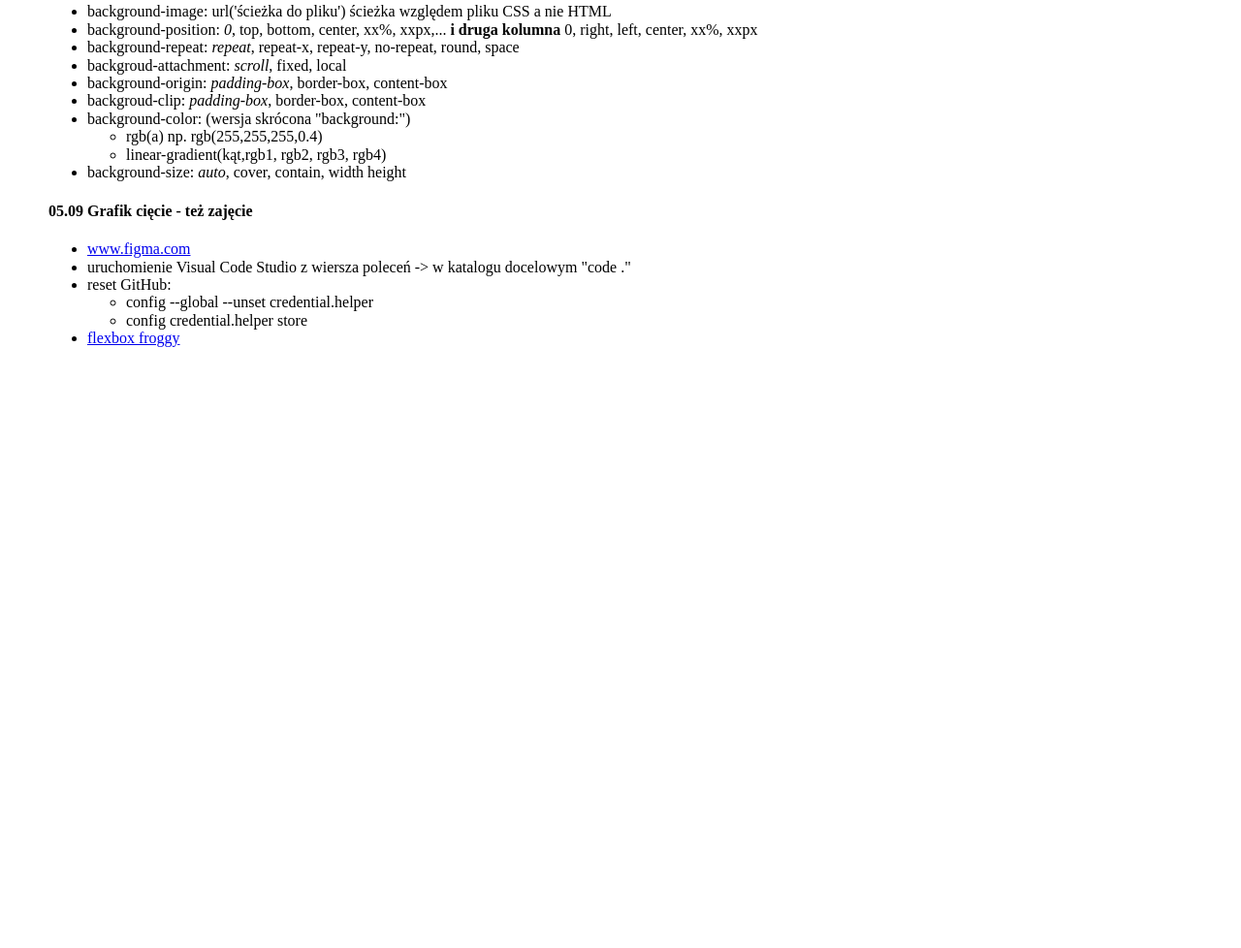
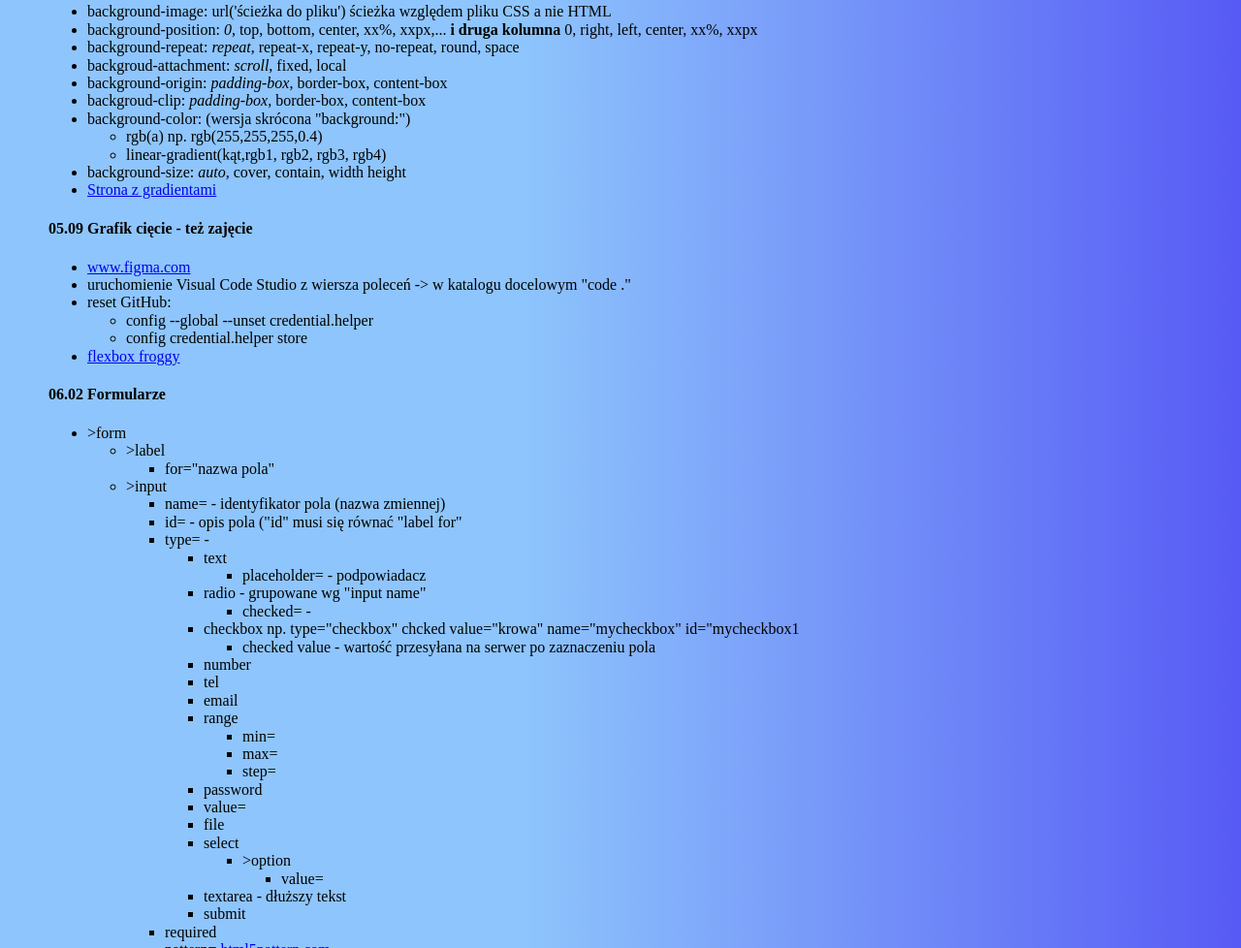
Before and after one commit to RadowidSzebla/homepage, a plain HTML site: page notatkiWTF.html in a window 1280 px wide. Shown: the part 1822-2800 px from the top of the page at 97% size. Before the commit the page ends 2197 px from the top, so only its background shows below. Drawn offline with Linux system fonts and the light colour scheme.

Commit message:
zmieniona struktura plików css i przerobione formularze

```diff
--- /dev/null
+++ b/css/global.css
@@ -0,0 +1,32 @@
+html {
+    box-sizing: border-box;
+}
+
+*, *after, *:before {
+    box-sizing: inherit;
+}
+
+.navigation {
+
+}
+
+.navigation__list {
+    display: flex;
+    justify-content: center;
+    align-items: center;
+    list-style: none;
+    padding: 0;
+}
+
+.navigation__item {
+    display: block;
+    margin: 0 8px;
+}
+
+.footer{
+    background-color: rgba(170, 144, 144, 0.521);
+    display: flex;
+    padding: 20px;
+    flex-direction: row;
+    align-content: flex-end;
+}
--- a/css/index.css
+++ b/css/index.css
@@ -1,15 +1,7 @@
-html {
-    box-sizing: border-box;
-}
-
-*, *after, *:before {
-    box-sizing: inherit;
-}
-
 .body {
     min-height: 100vh;
     padding: 0 0 0 50px;
-    background-image: url('.../img/20170322_083014.jpg');
+    background-image: url('../img/20170322_083014.jpg');
     background-position: top left;
     background-repeat: repeat;
     background-size: cover;
@@ -17,13 +9,6 @@ html {
 
 .content{
 
-}
-.footer{
-    background-color: rgba(170, 144, 144, 0.521);
-    display: flex;
-    padding: 20px;
-    flex-direction: row;
-    align-content: flex-end;
 }
 
 h1 {
--- a/css/kalendarz.css
+++ b/css/kalendarz.css
@@ -6,24 +6,13 @@ html {
     box-sizing: inherit;
 }
 
-.main
-{
-    padding: 0 0 0 50px;
+body {
+    min-height: 100vh;
+    background-color: #08AEEA;
+    background-image: linear-gradient(0deg, #08AEEA 0%, #2AF598 100%);
 }
 
-.navigation {
+.main {
+    padding: 0 0 0 50px;
 
 }
-
-.navigation__list {
-    display: flex;
-    justify-content: center;
-    list-style: none;
-    padding: 0;
-
-}
-
-.navigation__item {
-    display: inline;
-    padding-right: 10px;
-}
--- a/css/notatkiWTF.css
+++ b/css/notatkiWTF.css
@@ -1,29 +1,9 @@
-html {
-    box-sizing: border-box;
-}
-
-*, *after, *:before {
-    box-sizing: inherit;
+body{
+    background-color: #8EC5FC;
+    background-image: linear-gradient(90deg, #8EC5FC 42%, #575af5 100%);
 }
 
 .main
 {
     padding: 0 0 0 50px;
 }
-
-.navigation {
-
-}
-
-.navigation__list {
-    display: flex;
-    justify-content: center;
-    list-style: none;
-    padding: 0;
-
-}
-
-.navigation__item {
-    display: inline;
-    padding-right: 10px;
-}
--- a/notatkiWTF.html
+++ b/notatkiWTF.html
@@ -7,6 +7,7 @@
     <meta http-equiv="X-UA-Compatible" content="ie=edge">
     <title>Document</title>
     <link href="css/normalize.css" rel="stylesheet" type="text/css">
+    <link href="css/global.css" rel="stylesheet" type="text/css">
     <link href="css/notatkiWTF.css" rel="stylesheet" type="text/css">
 </head>
 
@@ -15,8 +16,8 @@
         <header>
             <nav class="navigation">
                 <ul class="navigation__list">
-                    <li class="navigation__item"><a href="index.html">Strona główna</a></li>
                     <li class="navigation__item"><a href="kalendarzWzor.html">Kalendarze</a></li>
+                    <li class="navigation__item"><a href="index.html">Strona domowa</a></li>
                 </ul>
             </nav>
         </header>
@@ -124,6 +125,7 @@
                             <li>linear-gradient(kąt,rgb1, rgb2, rgb3, rgb4)</li>
                         </ul>
                         <li>background-size: <em>auto</em>, cover, contain, width height</li>
+                        <li><a href="https://cssgradient.io/gradient-backgrounds/">Strona z gradientami</a></li>
                     </ul>
                     <h4>05.09 Grafik cięcie - też zajęcie</h4>
                     <ul>
@@ -136,6 +138,66 @@
                             </ul>
                         <li><a href="https://flexboxfroggy.com/#pl"> flexbox froggy</a></li>
                     </ul>
+                    <h4>06.02 Formularze</h4></ul>
+                    <ul>
+                        <li>>form</li>
+                        <ul>
+                            <li>>label</li>
+                                <ul>
+                                    <li>for="nazwa pola"</li>
+                                </ul>
+                            <li>>input</li>
+                                <ul>
+                                    <li>name= - identyfikator pola (nazwa zmiennej)</li>
+                                    <li>id= - opis pola ("id" musi się równać "label for"</li>
+                                    <li>type= - </li>
+                                    <ul>
+                                        <li>text</li>
+                                            <ul>
+                                                <li>placeholder= - podpowiadacz</li>
+                                            </ul>
+                                        <li>radio - grupowane wg "input name"</li>
+                                            <ul>
+                                                <li>checked= -</li>
+                                            </ul>
+                                        <li>checkbox np. type="checkbox" chcked value="krowa" name="mycheckbox" id="mycheckbox1</li>
+                                            <ul>
+                                                <li>checked value - wartość przesyłana na serwer po zaznaczeniu pola</li>
+                                            </ul>
+                                        <li>number</li>
+                                        <li>tel</li>
+                                        <li>email</li>
+                                        <li>range</li>
+                                        <ul>
+                                            <li>min=</li>
+                                            <li>max=</li>
+                                            <li>step=</li>
+                                        </ul>
+                                        <li>password</li>
+                                        <li>value=</li>
+                                        <li>file</li>
+                                        <li>select</li>
+                                        <ul>
+                                            <li>>option</li>
+                                            <ul>
+                                                <li>value=</li>
+                                            </ul>
+                                        </ul>
+                                        <li>textarea - dłuższy tekst</li>
+                                        <li>submit</li>
+                                    </ul>
+                                    <li>required</li>
+                                    <li>pattern= <a href="http://www.html5pattern.com/">html5pattern.com</a></li>
+                                </ul>
+                            <li>>fieldset</li>
+                            <ul>
+                                <li>>legend</li>
+                            </ul>
+                            <li>action=</li>
+                            <li>method= get, post</li>
+                            <li>enctype= application/x-www-form-urlncoded(wartość domyślna), multipart/form-data (kiedy wysyłamy pliki)</li>
+                        </ul>
+                    </ul>
                 </article>
         </section>
         <footer>
```
Also changed, not shown: index.html (+7 -0 lines), kalendarzWzor.html (+3 -2 lines).
